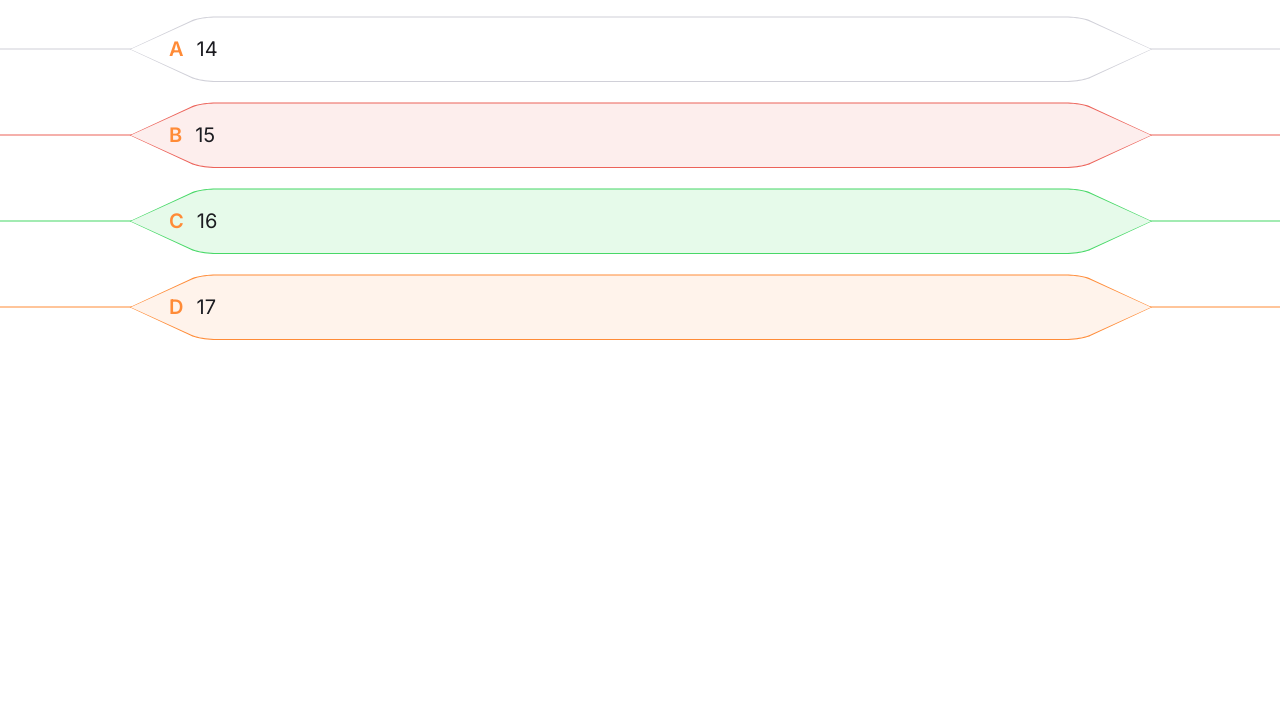
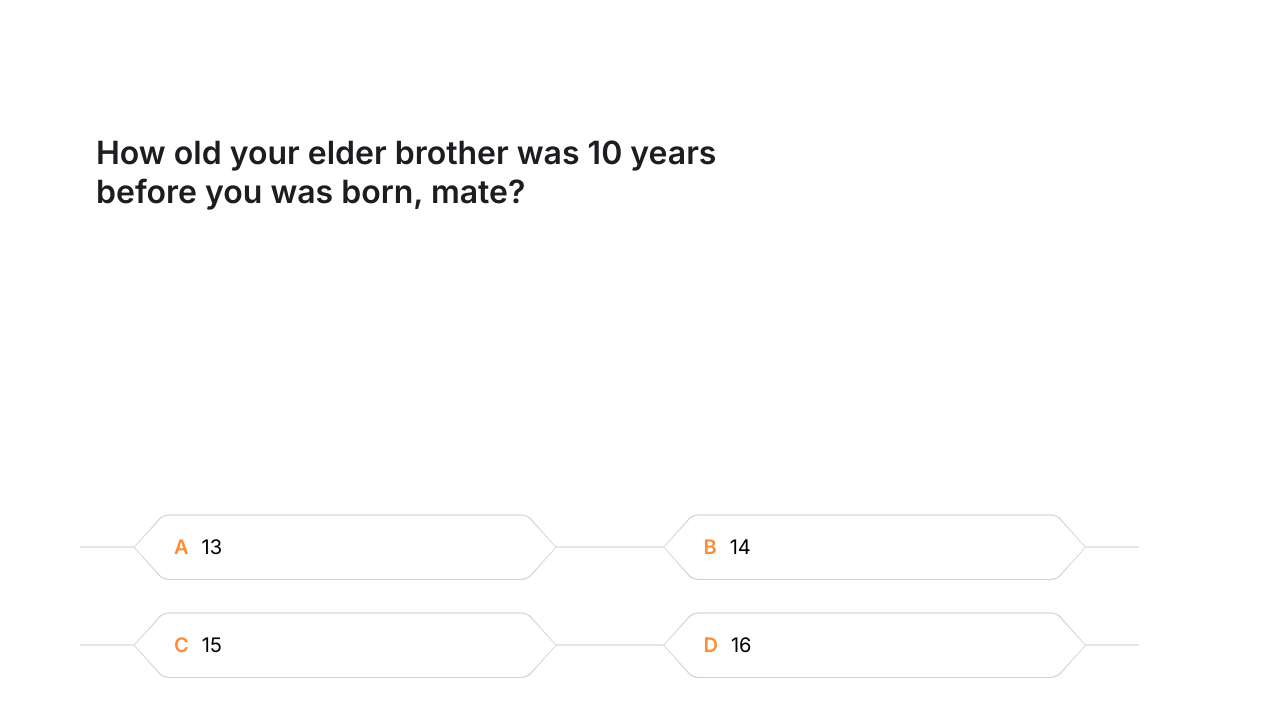
Before and after one commit to slavanosatskyi/millionaire, a React (Create React App) app: page / in a window 1280 px wide. Shown: the top 716 px of the page. Built offline with nearby package versions, Linux system fonts and the light colour scheme.

Commit message:
adds quesion component

```diff
--- a/src/App.tsx
+++ b/src/App.tsx
@@ -1,14 +1,8 @@
-import OptionStatus from 'types';
-import Option from 'features/game/components/Option/Option';
+import Question from 'features/game/components/Question/Question';
 
 function App() {
   return (
-    <ol>
-      <Option status={OptionStatus.INACTIVE} value="14" />
-      <Option status={OptionStatus.WRONG} value="15" />
-      <Option status={OptionStatus.CORRECT} value="16" />
-      <Option status={OptionStatus.SELECTED} value="17" />
-    </ol>
+    <Question />
   );
 }
 
--- a/src/common/components/CandyShape/CandyShape.scss
+++ b/src/common/components/CandyShape/CandyShape.scss
@@ -63,10 +63,12 @@ $shape: polygon(6.1% 7.389%,
     }
 
     &__border {
+        display: block;
         padding: 1px;
         width: 80%;
         margin: 0 auto;
         clip-path: $shape;
+        text-align: left;
     }
 
     &__content {
--- a/src/common/components/CandyShape/CandyShape.tsx
+++ b/src/common/components/CandyShape/CandyShape.tsx
@@ -4,18 +4,25 @@ import { PropsWithChildren } from 'react';
 import './CandyShape.scss';
 
 interface CandyShapeProps {
+  onClick?: () => void;
   borderClass?: string;
   contentClass?: string;
 }
 
-function CandyShape({ children, borderClass, contentClass }: PropsWithChildren<CandyShapeProps>) {
+function CandyShape({
+  children, borderClass, contentClass, onClick,
+}: PropsWithChildren<CandyShapeProps>) {
   return (
     <div className="candy-shape">
-      <div className={classnames('candy-shape__border', borderClass)}>
+      <button
+        className={classnames('candy-shape__border', borderClass)}
+        onClick={onClick}
+        type="button"
+      >
         <div className={classnames('candy-shape__content', contentClass)}>
           {children}
         </div>
-      </div>
+      </button>
       <div className={classnames('candy-shape__line', borderClass)} />
     </div>
   );
--- a/src/features/game/components/Option/Option.scss
+++ b/src/features/game/components/Option/Option.scss
@@ -28,7 +28,7 @@
             &:hover {
                 background-color: $orange;
 
-                &~* {
+                &~div {
                     background-color: $orange;
                 }
             }
--- a/src/features/game/components/Option/Option.tsx
+++ b/src/features/game/components/Option/Option.tsx
@@ -1,23 +1,25 @@
 import classnames from 'classnames';
 import { CandyShape } from 'common/components';
-import OptionStatus from 'types';
+import { OptionStatus } from 'types';
 import './Option.scss';
 
 interface OptionProps {
   status: OptionStatus;
   value: string;
+  onClick: () => void;
 }
 
-function Option({ status, value }: OptionProps) {
+function Option({ status, value, onClick }: OptionProps) {
   return (
     <CandyShape
+      onClick={onClick}
       contentClass={classnames('option', {
         'option__content--inactive': status === OptionStatus.INACTIVE,
         'option__content--correct': status === OptionStatus.CORRECT,
         'option__content--wrong': status === OptionStatus.WRONG,
         'option__content--selected': status === OptionStatus.SELECTED,
       })}
-      borderClass={classnames({
+      borderClass={classnames('option__border', {
         'option__border--inactive': status === OptionStatus.INACTIVE,
         'option__border--correct': status === OptionStatus.CORRECT,
         'option__border--wrong': status === OptionStatus.WRONG,
--- /dev/null
+++ b/src/features/game/components/OptionsGrid/OptionsGrid.scss
@@ -0,0 +1,14 @@
+@import "../../../../styles/mixins";
+
+.options-grid {
+    display: grid;
+    row-gap: 8px;
+    counter-reset: item;
+    list-style-type: none;
+    padding: 0;
+
+    @include desktop {
+        grid-template-columns: 1fr 1fr;
+        row-gap: 32px;
+    }
+}
--- /dev/null
+++ b/src/features/game/components/OptionsGrid/OptionsGrid.tsx
@@ -0,0 +1,26 @@
+import classnames from 'classnames';
+import { Option as OptionType } from 'types';
+import Option from '../Option/Option';
+import './OptionsGrid.scss';
+
+interface OptionsGridProps {
+  options: OptionType[];
+  className?: string;
+}
+
+function OptionsGrid({ options, className }: OptionsGridProps) {
+  return (
+    <ol className={classnames('options-grid', className)}>
+      {options.map(({ id, value, status }) => (
+        <Option
+          key={id}
+          value={value}
+          status={status}
+          onClick={() => console.log('click on option', value)}
+        />
+      ))}
+    </ol>
+  );
+}
+
+export default OptionsGrid;
--- /dev/null
+++ b/src/features/game/components/Question/Question.scss
@@ -0,0 +1,32 @@
+@import "../../../../styles/mixins";
+
+.question {
+    display: flex;
+    flex-direction: column;
+
+    height: 100%;
+    padding: 136px 0 24px;
+
+    @include desktop {
+        padding: 133px 141px 122px 80px;
+    }
+
+    &__text {
+        font-size: 18px;
+        margin: 0 16px 20px 16px;
+        text-align: center;
+
+        @include desktop {
+            text-align: left;
+            font-size: 32px;
+            margin-right: 360px;
+        }
+    }
+
+    &__options {
+        margin: auto;
+        margin-bottom: 0;
+        max-width: 1220px;
+        width: 100%;
+    }
+}
--- /dev/null
+++ b/src/features/game/components/Question/Question.tsx
@@ -0,0 +1,24 @@
+import { OptionStatus } from 'types';
+import OptionsGrid from '../OptionsGrid/OptionsGrid';
+import './Question.scss';
+
+const question = {
+  question: 'How old your elder brother was 10 years before you was born, mate?',
+  answers: ['2'],
+  options: [
+    { id: '1', value: '13', status: OptionStatus.INACTIVE },
+    { id: '2', value: '14', status: OptionStatus.INACTIVE },
+    { id: '3', value: '15', status: OptionStatus.INACTIVE },
+    { id: '4', value: '16', status: OptionStatus.INACTIVE }],
+};
+
+function Question() {
+  return (
+    <section className="question">
+      <h1 className="question__text">{question.question}</h1>
+      <OptionsGrid className="question__options" options={question.options} />
+    </section>
+  );
+}
+
+export default Question;
--- a/src/index.scss
+++ b/src/index.scss
@@ -33,17 +33,3 @@ body {
 #root {
   height: 100%;
 }
-
-
-//////
-ol {
-  counter-reset: item;
-  list-style-type: none;
-  padding: 0;
-
-  &>div {
-    margin-bottom: 20px;
-  }
-}
-
-/// ///
--- a/src/types.ts
+++ b/src/types.ts
@@ -1,8 +1,18 @@
-enum OptionStatus {
+export enum OptionStatus {
   INACTIVE,
   SELECTED,
   WRONG,
   CORRECT,
 }
 
-export default OptionStatus;
+export type Option = {
+  id: string;
+  value: string;
+  status: OptionStatus;
+};
+
+export type Question = {
+  question: string;
+  answers: string[];
+  options: Option[];
+};
```
